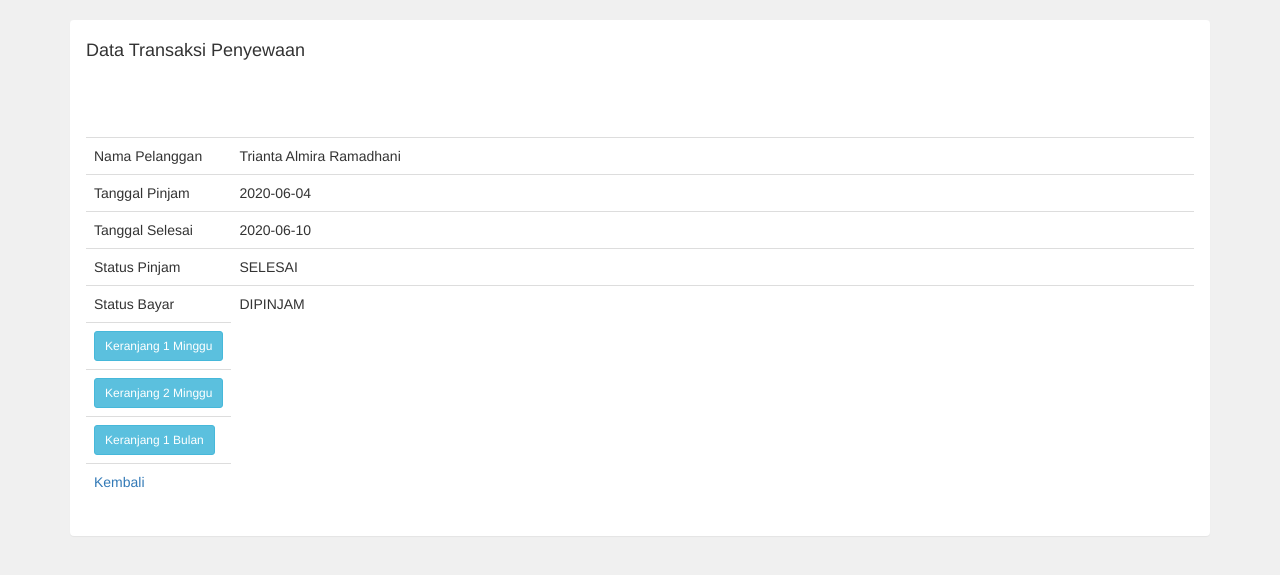
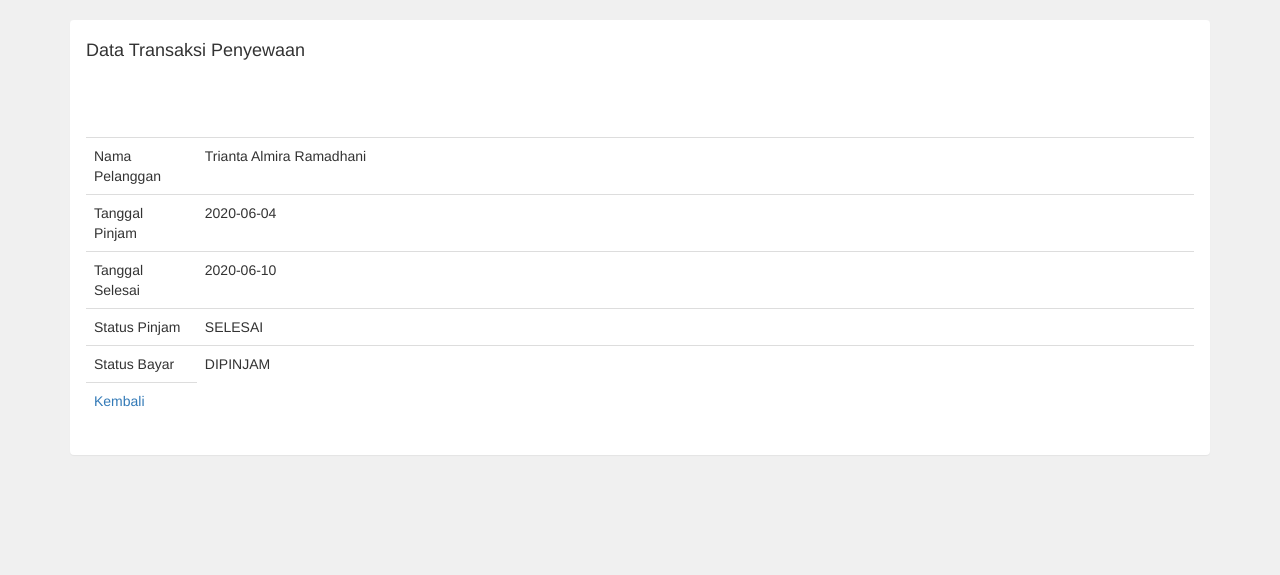
Before and after one commit to AlmiraRamadhani/chatbot_scaffolding, a PHP site: page /admin/detail_transaksi.php?id=1 in a window 1280 px wide. Shown: the part 52-627 px from the top of the page. Run offline with PHP 8.4, Linux system fonts and the light colour scheme; a user stored in the database is signed in; data comes from the database, SQL or seed files in the repository.

Commit message:
memperbaiki transaksi

```diff
--- a/src/sewa/admin/detail_transaksi.php
+++ b/src/sewa/admin/detail_transaksi.php
@@ -53,15 +53,17 @@
 							} ?>
 						</td>
 					</tr>
-					<tr>
-						<td width="10%"><a href="keranjang1.php?id=<?php echo $d['id']; ?>" class="btn btn-sm btn-info">Keranjang 1 Minggu</a></td>
-					</tr>
-					<tr>
-						<td><a href="keranjang2.php?id=<?php echo $d['id']; ?>" class="btn btn-sm btn-info">Keranjang 2 Minggu</a></td>
-					</tr>
-					<tr>
-						<td><a href="keranjang3.php?id=<?php echo $d['id']; ?>" class="btn btn-sm btn-info">Keranjang 1 Bulan</a></td>
-					</tr>
+					<!-- <tr>
+						<td width="10%">Total Bayar</td>
+						<td>
+							<?php
+							if ($d['paidstatus']  == "0") {
+								echo "<div>DIPINJAM</div>";
+							} else if ($d['paidstatus'] == "1") {
+								echo "<div>SELESAI</div>";
+							} ?>
+						</td>
+					</tr> -->
 					<tr>
 						<td><a href="transaksi.php">Kembali</a></td>
 					</tr>
```
Also changed, not shown: src/sewa/admin/transaksi_aksi.php (+4 -4 lines).
